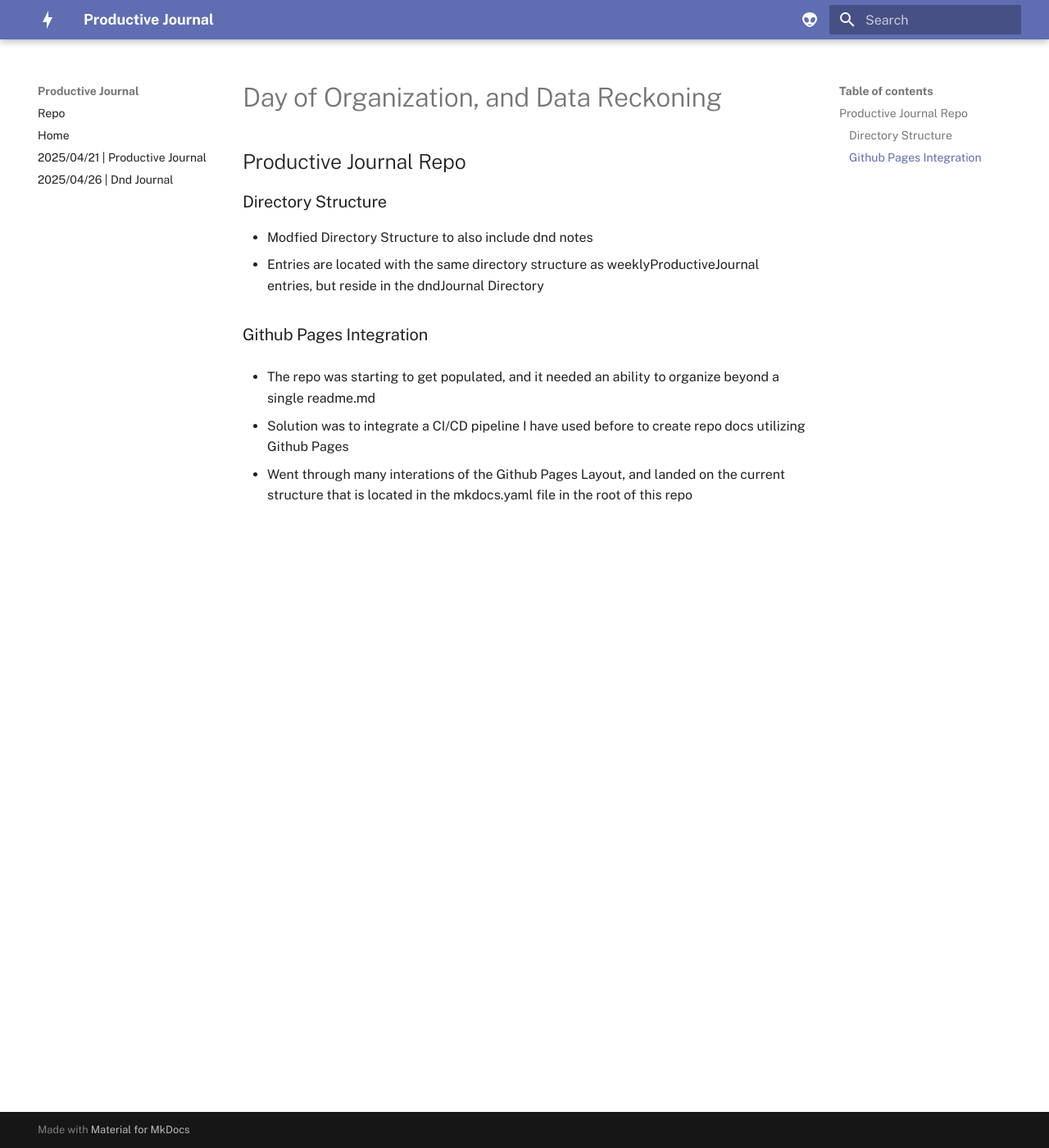
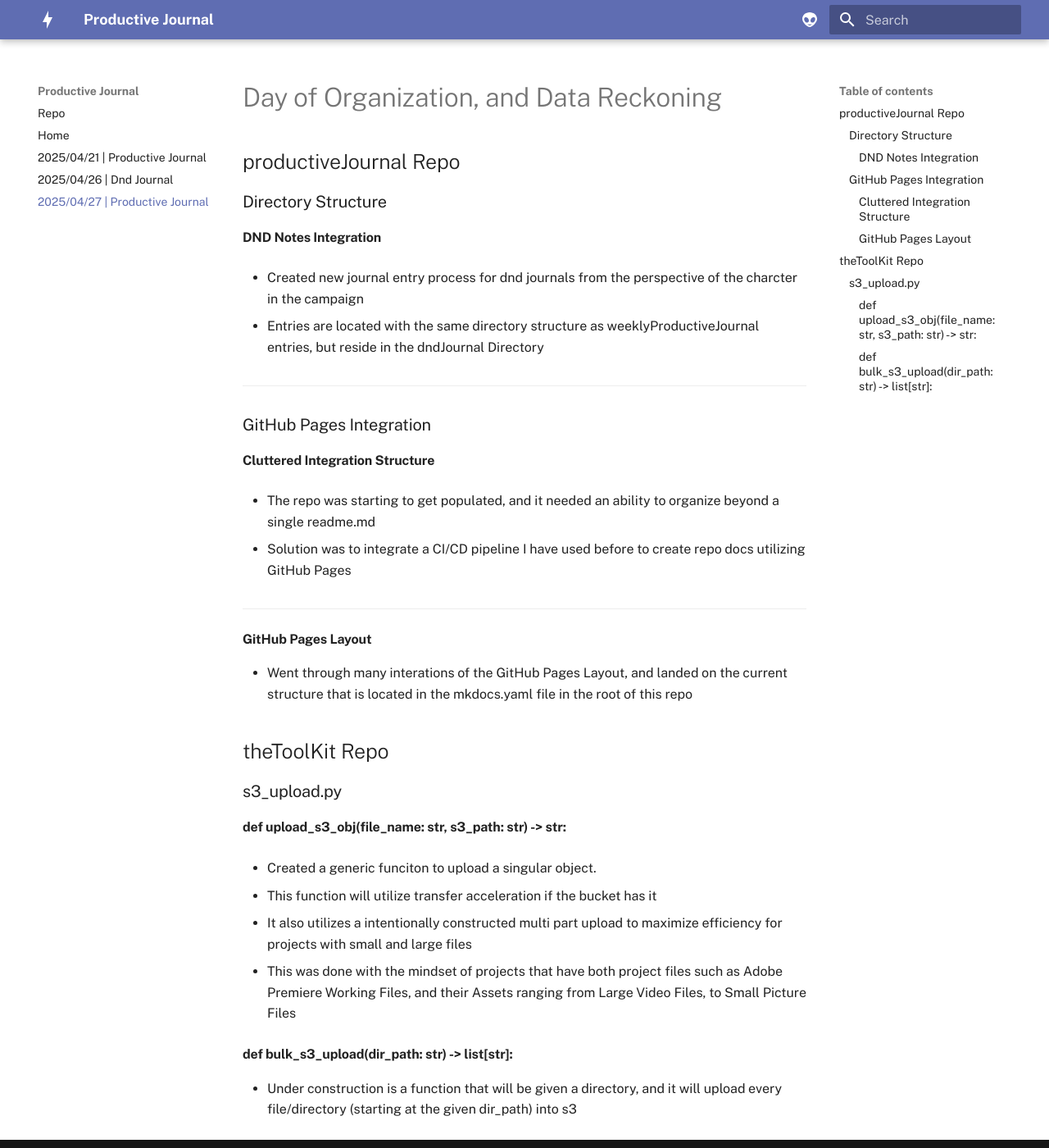
Before and after one commit to scondo-prof/productiveJournal, an MkDocs documentation site: the page built from docs/weeklyProductiveJournal/2025/4/27/dailyProgress.md, in a window 1280 px wide and 1400 px high. Shown: the whole window at 82% size. Built offline with MkDocs 1.6.1 and Material for MkDocs 9.7.7, drawn with Linux system fonts in a browser that asks for light colours.

Commit message:
dev/added content and altered structure of dailyProgress.md for better table of contents

```diff
--- a/docs/weeklyProductiveJournal/2025/4/27/dailyProgress.md
+++ b/docs/weeklyProductiveJournal/2025/4/27/dailyProgress.md
@@ -1,16 +1,45 @@
 # Day of Organization, and Data Reckoning
 
-## Productive Journal Repo
+## productiveJournal Repo
 
 ### Directory Structure
 
-- Modfied Directory Structure to also include dnd notes
-  - Entries are located with the same directory structure as weeklyProductiveJournal entries, but reside in the dndJournal Directory
+#### DND Notes Integration
 
-### Github Pages Integration
+- Created new journal entry process for dnd journals from the perspective of the charcter in the campaign
+
+- Entries are located with the same directory structure as weeklyProductiveJournal entries, but reside in the dndJournal Directory
+
+---
+
+### GitHub Pages Integration
+
+#### Cluttered Integration Structure
 
 - The repo was starting to get populated, and it needed an ability to organize beyond a single readme.md
 
-  - Solution was to integrate a CI/CD pipeline I have used before to create repo docs utilizing Github Pages
+- Solution was to integrate a CI/CD pipeline I have used before to create repo docs utilizing GitHub Pages
 
-- Went through many interations of the Github Pages Layout, and landed on the current structure that is located in the mkdocs.yaml file in the root of this repo
+---
+
+#### GitHub Pages Layout
+
+- Went through many interations of the GitHub Pages Layout, and landed on the current structure that is located in the mkdocs.yaml file in the root of this repo
+
+## theToolKit Repo
+
+### s3_upload.py
+
+#### def upload_s3_obj(file_name: str, s3_path: str) -> str:
+
+- Created a generic funciton to upload a singular object.
+
+- This function will utilize transfer acceleration if the bucket has it
+
+- It also utilizes a intentionally constructed multi part upload to maximize efficiency for projects with small and large files
+
+  - This was done with the mindset of projects that have both project files such as Adobe Premiere Working Files, and their Assets ranging from Large Video Files, to Small Picture Files
+
+#### def bulk_s3_upload(dir_path: str) -> list[str]:
+
+- Under construction is a function that will be given a directory, and it will upload every file/directory (starting at the given dir_path) into s3
--- a/mkdocs.yaml
+++ b/mkdocs.yaml
@@ -52,3 +52,4 @@ nav:
   - Home: index.md
   - 2025/04/21 | Productive Journal: weeklyProductiveJournal/2025/4/21/dailyProgress.md
   - 2025/04/26 | Dnd Journal: dndJournal/2025/4/26/hermsJournal.md
+  - 2025/04/27 | Productive Journal: weeklyProductiveJournal/2025/4/27/dailyProgress.md
```
